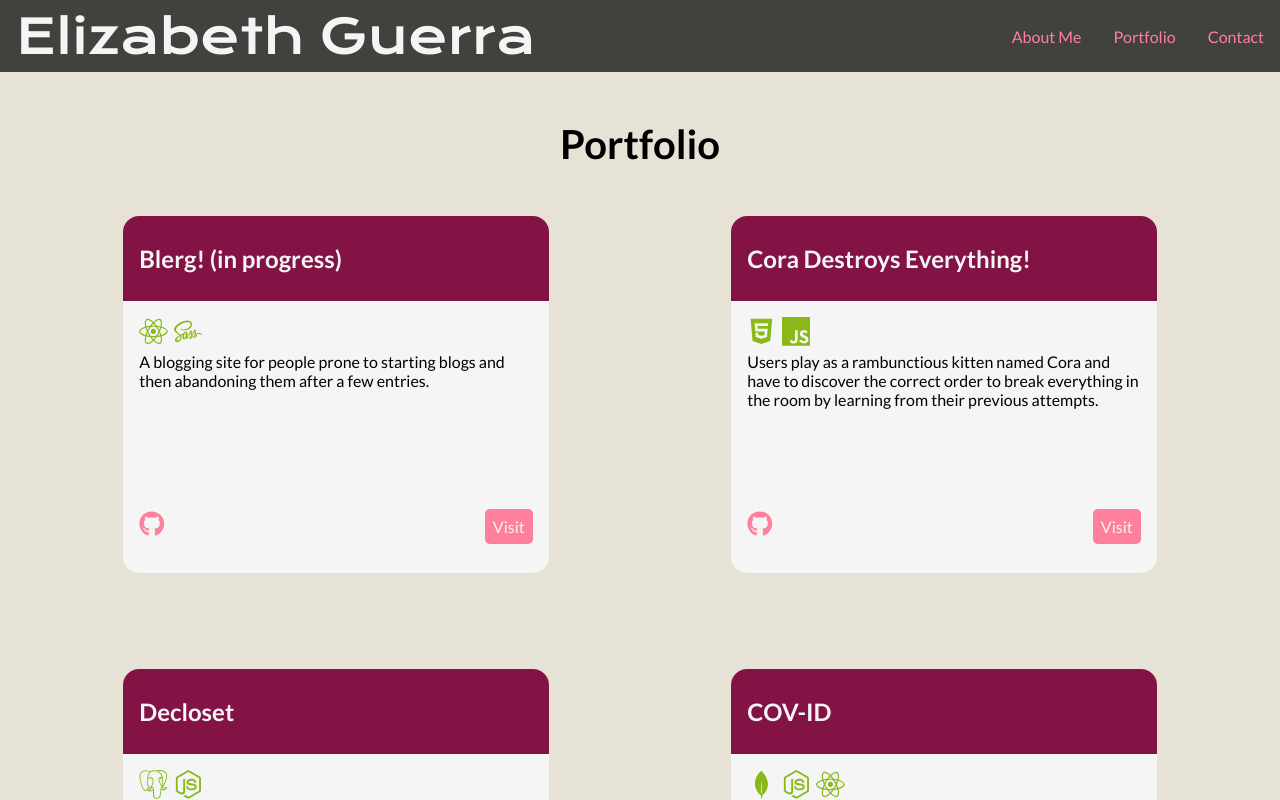
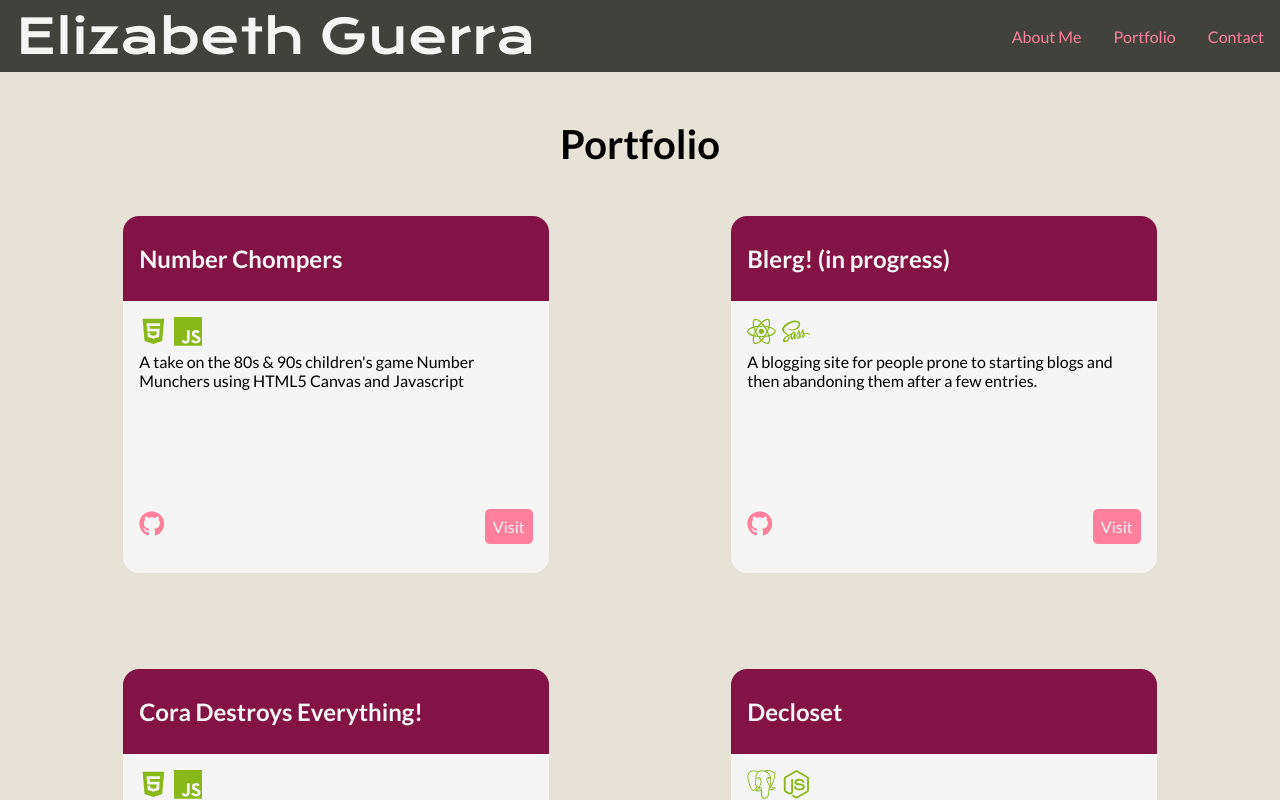
Before and after one commit to ecguerra/Portfolio, a React (Create React App) app: page /portfolio in a window 1280 px wide. Shown: the top 800 px of the page. Built offline with nearby package versions, Linux system fonts and the light colour scheme.

Commit message:
added NC to portfolio

```diff
--- a/src/components/Portfolio.js
+++ b/src/components/Portfolio.js
@@ -9,6 +9,23 @@ const Portfolio = () => {
         <div className='portfolio-container'>
             <h1>Portfolio</h1>
             <div className='card-container'>
+            <div className='card'>
+                    <div className='card-top'>
+                        <a target='_blank' rel='noreferrer' href='https://number-chompers.netlify.app/'><h2>Number Chompers</h2></a>
+                    </div>
+                    <div className='card-middle'>
+                        <div className='stack-icons'><FaHtml5 />{' '}<SiJavascript /></div>
+                        <p>A take on the 80s & 90s children's game Number Munchers using HTML5 Canvas and Javascript</p>
+                    </div>
+                    <div className='card-bottom'>
+                        <div className='git-links'>
+                            <a target='_blank' rel='noreferrer' href='https://github.com/ecguerra/Number_Chompers'><FaGithub /></a>
+                        </div>
+                        <div className='go-btn'>
+                            <a target='_blank' rel='noreferrer' href='https://number-chompers.netlify.app/'>Visit</a>
+                        </div>
+                    </div>
+                </div>
             <div className='card'>
                     <div className='card-top'>
                         <a target='_blank' rel='noreferrer' href='https://blerg.netlify.app/'><h2>Blerg! (in progress)</h2></a>
```
